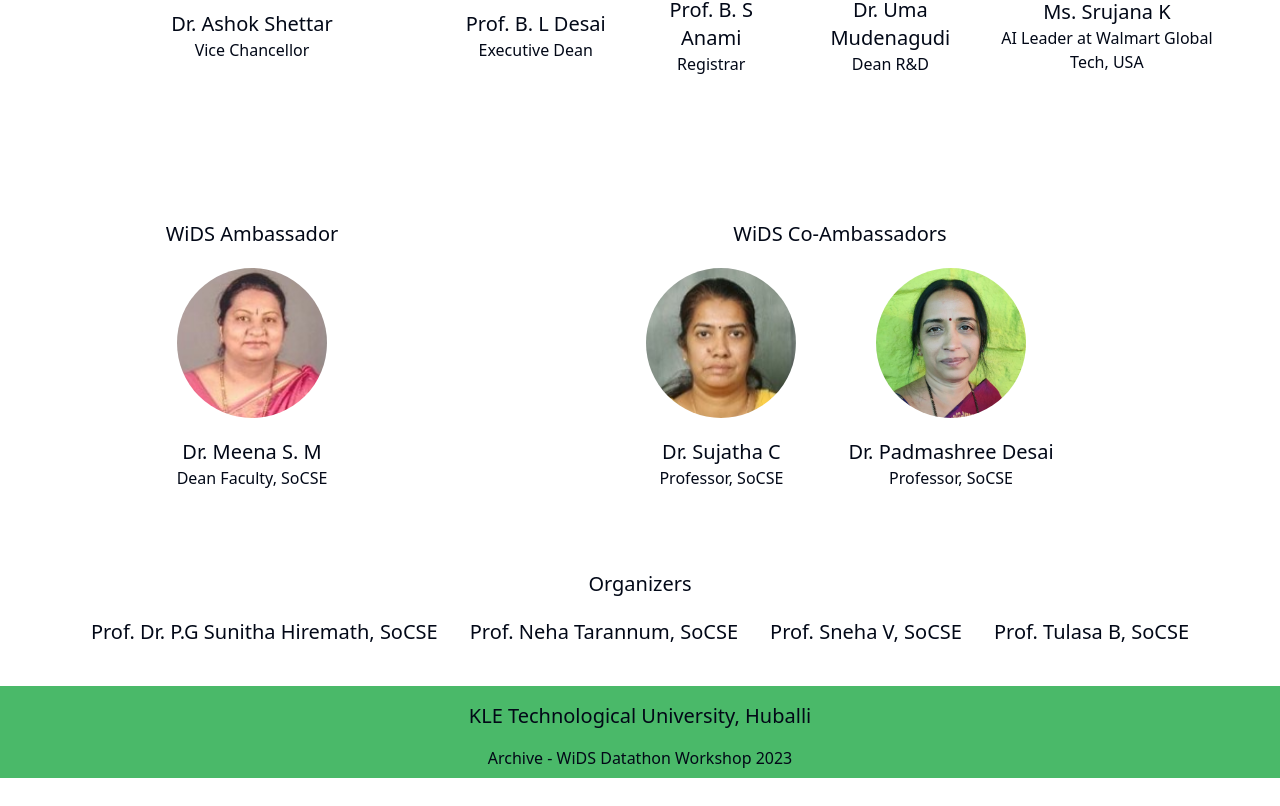
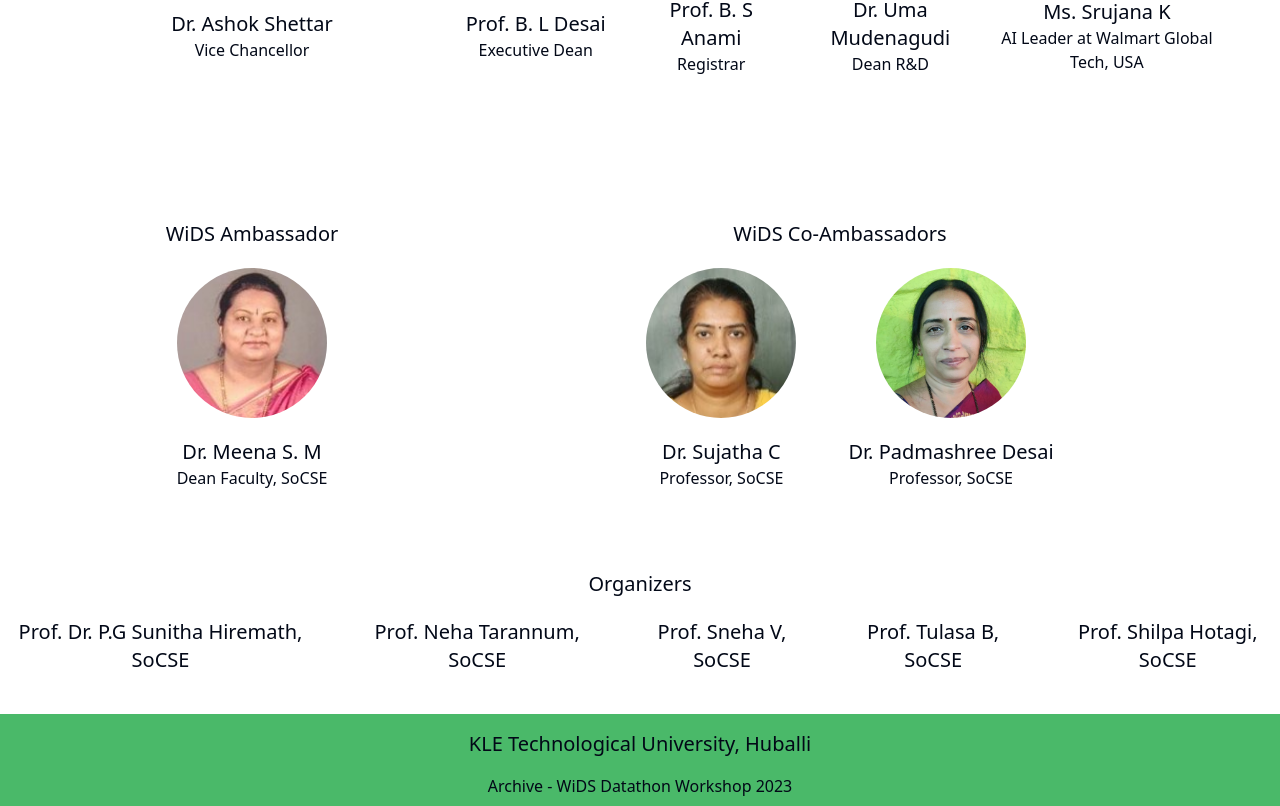
Before and after one commit to psbhatbvbcs/wids-kletech-2024, a Next.js app: page / in a window 1280 px wide. Shown: the part 2243-3049 px from the top of the page. Before the commit the page ends 3021 px from the top, so only its background shows below. Built offline with nearby package versions, Linux system fonts and the light colour scheme.

Commit message:
[change] - added organizer name

```diff
--- a/src/components/Committee.tsx
+++ b/src/components/Committee.tsx
@@ -115,6 +115,7 @@ const Committee = () => {
           <p className="text-xl font-medium">Prof. Neha Tarannum, SoCSE</p>
           <p className="text-xl font-medium">Prof. Sneha V, SoCSE</p>
           <p className="text-xl font-medium">Prof. Tulasa B, SoCSE</p>
+          <p className="text-xl font-medium">Prof. Shilpa Hotagi, SoCSE</p>
         </div>
       </div>
     </div>
```
